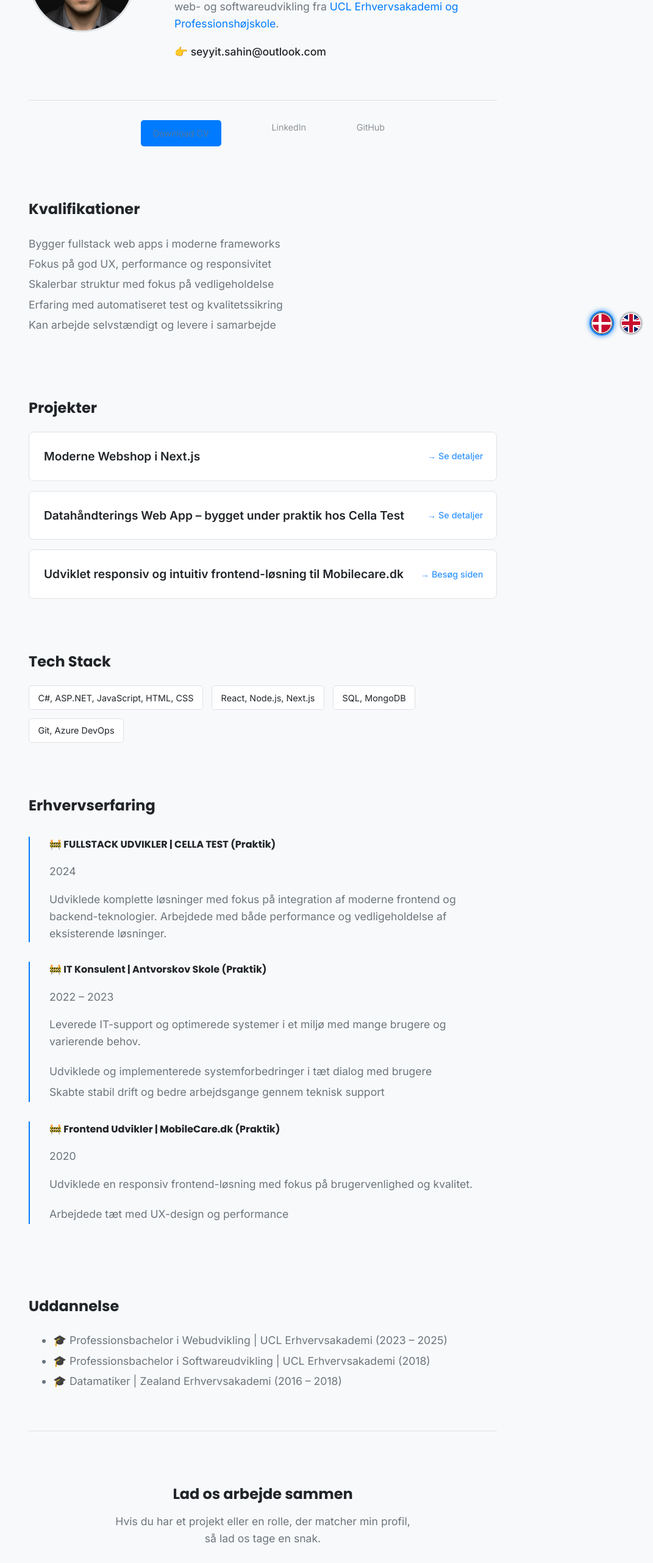
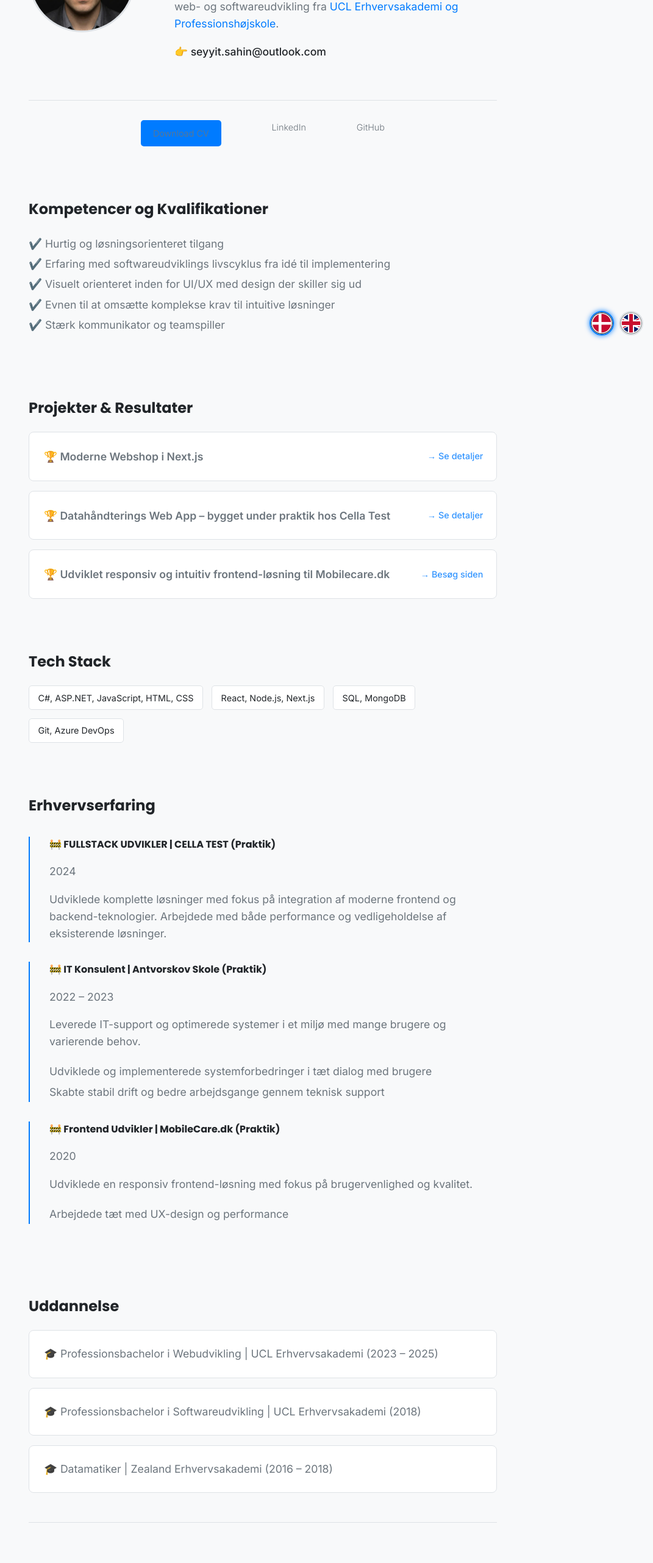
Before and after one commit to kartal5/seyyit.sahin.github.io, a Next.js app in the folder seyyit-cv-next/: page / in a window 1280 px wide. Shown: the part 234-2797 px from the top of the page at 61% size, without its empty margins (209-1280 px from the left). Built offline with nearby package versions, Linux system fonts and the light colour scheme.

Commit message:
restore missing emojis, education card layout, and CTA buttons during next.js migration

```diff
--- a/seyyit-cv-next/src/app/page.tsx
+++ b/seyyit-cv-next/src/app/page.tsx
@@ -40,6 +40,10 @@ export default function Page() {
         description={c.contact.description}
         emailLabel={c.contact.emailLabel}
         email={c.contact.email}
+        linkedinLabel={c.socials.linkedinLabel}
+        linkedinHref={c.socials.linkedinHref}
+        githubLabel={c.socials.githubLabel}
+        githubHref={c.socials.githubHref}
       />
     </div>
   );
--- a/seyyit-cv-next/src/components/cv/ContactCTA.tsx
+++ b/seyyit-cv-next/src/components/cv/ContactCTA.tsx
@@ -3,6 +3,10 @@ type Props = {
   description: string;
   emailLabel: string;
   email: string;
+  linkedinLabel: string;
+  linkedinHref: string;
+  githubLabel: string;
+  githubHref: string;
 };
 
 export default function ContactCTA({
@@ -10,6 +14,10 @@ export default function ContactCTA({
   description,
   emailLabel,
   email,
+  linkedinLabel,
+  linkedinHref,
+  githubLabel,
+  githubHref,
 }: Props) {
   return (
     <section className="section--page section--cta">
@@ -19,7 +27,16 @@ export default function ContactCTA({
 
         <div className="cta-links">
           <a className="cta-link cta-link--primary" href={`mailto:${email}`}>
+            <span className="cta-icon">✉️</span>
             <span>{emailLabel}</span>
+          </a>
+          <a href={linkedinHref} target="_blank" rel="noreferrer" className="cta-link">
+            <span className="cta-icon">💼</span>
+            <span>{linkedinLabel}</span>
+          </a>
+          <a href={githubHref} target="_blank" rel="noreferrer" className="cta-link">
+            <span className="cta-icon">💻</span>
+            <span>{githubLabel}</span>
           </a>
         </div>
       </div>
--- a/seyyit-cv-next/src/components/cv/Education.tsx
+++ b/seyyit-cv-next/src/components/cv/Education.tsx
@@ -8,11 +8,11 @@ export default function Education({ title, items }: Props) {
     <section className="section--page">
       <h2>{title}</h2>
 
-      <ul>
-        {items.map((x) => (
-          <li key={x}>{x}</li>
-        ))}
-      </ul>
+      {items.map((x) => (
+        <div key={x} className="card--project">
+          <span>{x}</span>
+        </div>
+      ))}
     </section>
   );
 }
--- a/seyyit-cv-next/src/components/cv/Projects.tsx
+++ b/seyyit-cv-next/src/components/cv/Projects.tsx
@@ -22,13 +22,15 @@ export default function Projects({ title, projects }: Props) {
         <div key={p.slug} className="card--project card--project-clickable">
           {p.external ? (
             <a href={p.href} target="_blank" rel="noreferrer">
-              {p.title}
+              <span>🏆 </span><span>{p.title}</span>
             </a>
           ) : (
-            <Link href={p.href}>{p.title}</Link>
+            <Link href={p.href}>
+              <span>🏆 </span><span>{p.title}</span>
+            </Link>
           )}
 
-          <span className="project-link-indicator">{p.linkLabel}</span>
+          <div className="project-link-indicator">{p.linkLabel}</div>
         </div>
       ))}
     </section>
--- a/seyyit-cv-next/src/content/cv-data.ts
+++ b/seyyit-cv-next/src/content/cv-data.ts
@@ -57,8 +57,8 @@ export const cvContent: Record<Locale, CvContent> = {
     email: "👉 seyyit.sahin@outlook.com",
   },
     "sections": {
-      "skills": "Kvalifikationer",
-      "projects": "Projekter",
+      "skills": "Kompetencer og Kvalifikationer",
+      "projects": "Projekter & Resultater",
       "techstack": "Tech Stack",
       "work": "Erhvervserfaring",
       "education": "Uddannelse",
@@ -73,11 +73,11 @@ export const cvContent: Record<Locale, CvContent> = {
       "githubHref": "https://github.com/kartal5"
     },
     "skills": [
-      "Bygger fullstack web apps i moderne frameworks",
-      "Fokus på god UX, performance og responsivitet",
-      "Skalerbar struktur med fokus på vedligeholdelse",
-      "Erfaring med automatiseret test og kvalitetssikring",
-      "Kan arbejde selvstændigt og levere i samarbejde"
+      "✔️ Hurtig og løsningsorienteret tilgang",
+      "✔️ Erfaring med softwareudviklings livscyklus fra idé til implementering",
+      "✔️ Visuelt orienteret inden for UI/UX med design der skiller sig ud",
+      "✔️ Evnen til at omsætte komplekse krav til intuitive løsninger",
+      "✔️ Stærk kommunikator og teamspiller"
     ],
     "homeProjects": [
       {
@@ -139,7 +139,7 @@ export const cvContent: Record<Locale, CvContent> = {
       "🎓 Datamatiker | Zealand Erhvervsakademi (2016 – 2018)"
     ],
     "contact": {
-      "description": "Hvis du har et projekt eller en rolle, der matcher min profil, så lad os tage en snak.",
+      "description": "Jeg er altid interesseret i spændende projekter og nye udfordringer. Har du et spørgsmål eller en stilling jeg bør høre om?",
       "emailLabel": "Email mig",
       "email": "seyyit.sahin@outlook.com"
     }
@@ -150,7 +150,7 @@ export const cvContent: Record<Locale, CvContent> = {
   hero: {
     name: "Seyyit Sahin",
     bioHtml:
-      "Datamatiker, Software Developer & Tech Enthusiast with a background in web and software development from <a href='https://www.ucl.dk' target='_blank'>UCL Business Academy and University College</a>.",
+      "Computer Scientist, Software Developer & Tech Enthusiast with a background in web and software development from <a href='https://www.ucl.dk' target='_blank'>UCL Business Academy and University College</a>.",
     email: "👉 seyyit.sahin@outlook.com",
   },
     "sections": {
```
